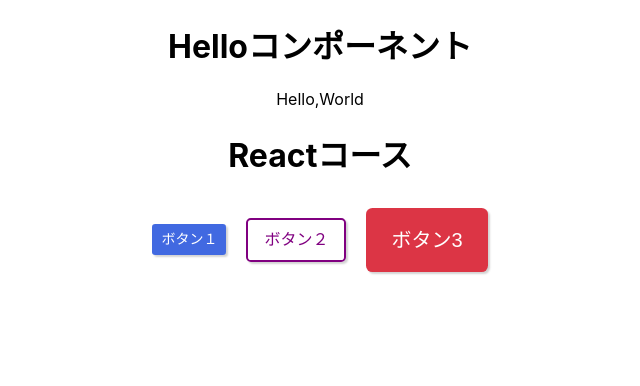
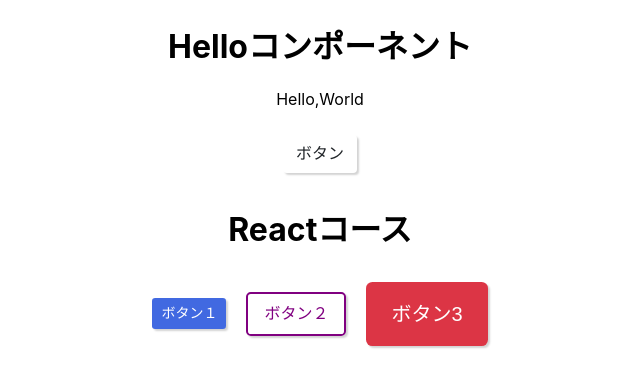
Before and after one commit to mashijifu/react-myapp, a React (Create React App) app: page / in a window 1280 px wide. Shown: the top 386 px of the page, without its empty margins (320-960 px from the left). Built offline with nearby package versions, Linux system fonts and the light colour scheme.

Commit message:
ハローコンポーネントにメソッド受け渡し

```diff
--- a/src/App.tsx
+++ b/src/App.tsx
@@ -4,6 +4,10 @@
 import Hello from './components/Hello';
 
 const App: React.FC = () => {
+  const onClickButton = (): void => {
+    alert("Hello,World");
+  }
+
   const onClickButtonFirst = (): void => {
     alert('ボタン１をクリックしました！');
   };
@@ -18,7 +22,7 @@
 
   return (
     <div className="App">
-      <Hello text="World" />
+      <Hello text="World" onClickButton={onClickButton} />
       <h1>Reactコース</h1>
       <Button
         text="ボタン１"
--- a/src/components/Hello.tsx
+++ b/src/components/Hello.tsx
@@ -2,6 +2,7 @@
 
 interface Props {
   text: string;
+  onClickButton: () => void;
 }
 
 const Hello: React.FC<Props> = (props) => {
@@ -10,6 +11,7 @@
     <div>
       <h1>Helloコンポーネント</h1>
       <p>Hello,{props.text}</p>
+      <button onClick={props.onClickButton}>ボタン</button>
     </div>
   );
 };
```
